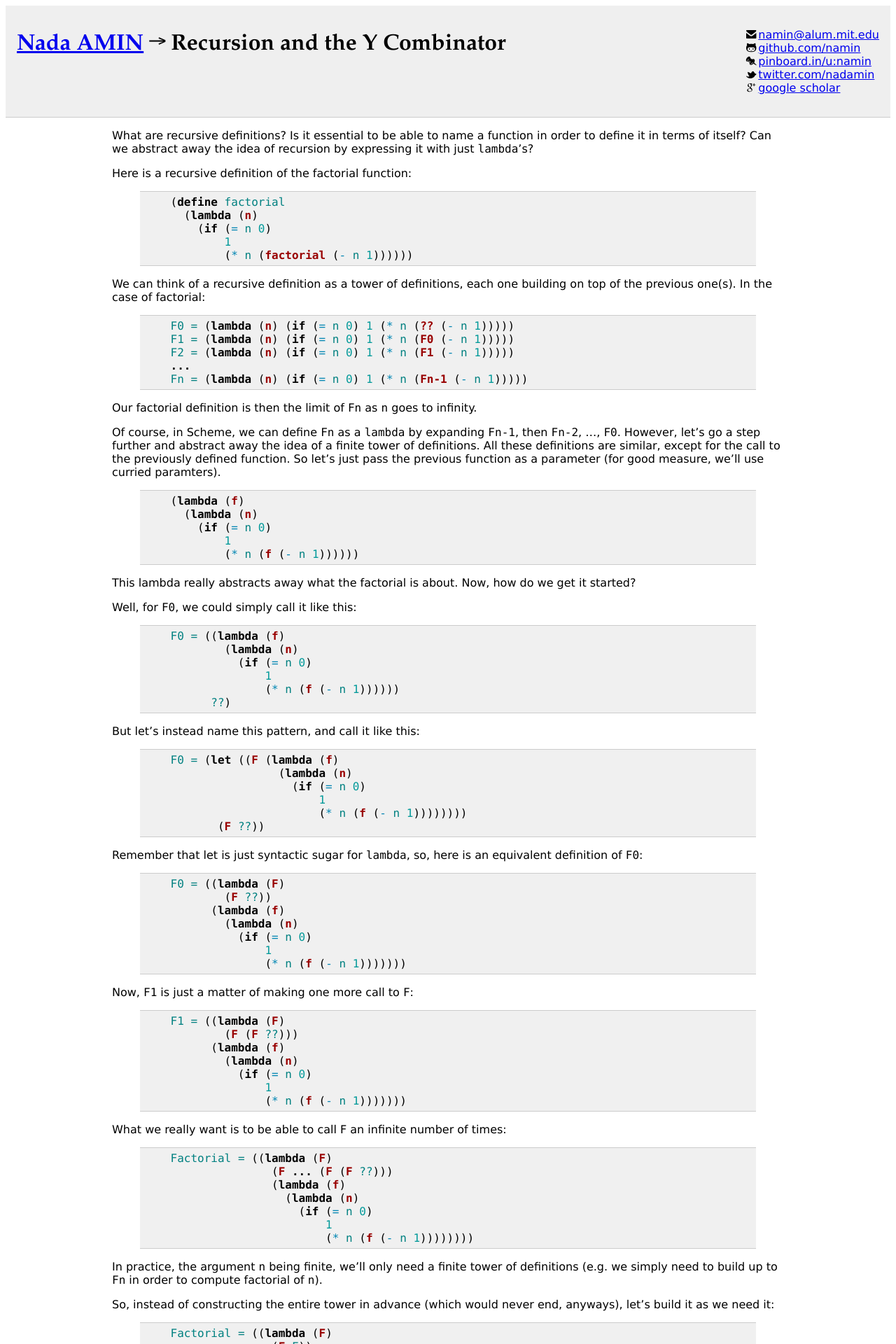
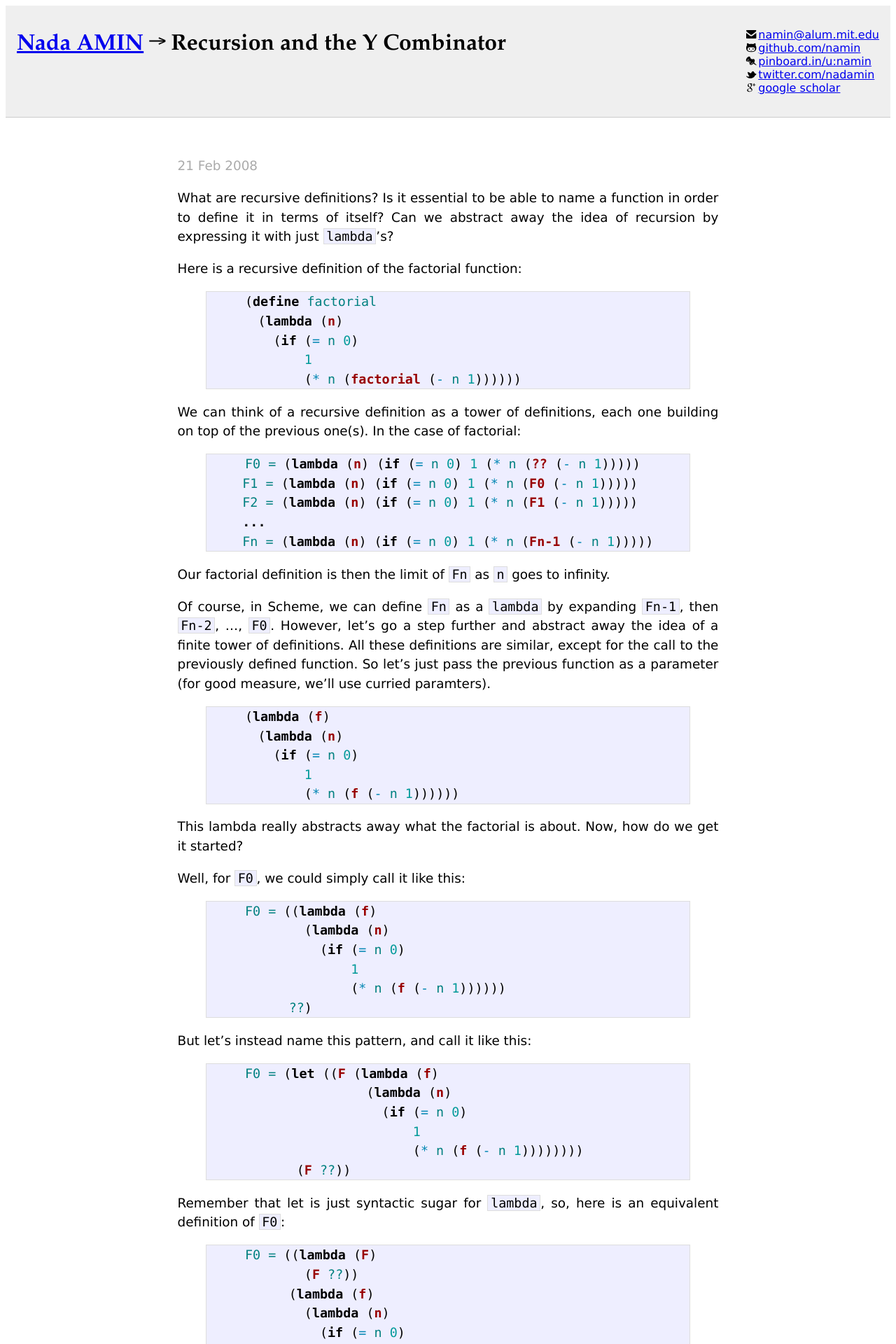
Before and after one commit to namin/namin.github.com, a Jekyll site: the page built from _posts/2008-02-21-y-combinator.md, in a window 1280 px wide. Shown: the top 1920 px of the page at 70% size. Built offline with Jekyll 4.4.1, drawn with Linux system fonts in a browser that asks for light colours.

Commit message:
update jekyll

```diff
--- a/_includes/default.html
+++ b/_includes/default.html
@@ -1,17 +1,18 @@
-<?xml version="1.0" encoding="UTF-8"?>
-<!DOCTYPE html PUBLIC "-//W3C//DTD XHTML 1.0 Strict//EN" "http://www.w3.org/TR/xhtml1/DTD/xhtml1-strict.dtd">
-<html xmlns="http://www.w3.org/1999/xhtml" lang="en" xml:lang="en">
-<meta http-equiv="Content-Type" content="text/html; charset=UTF-8"></meta>
-<head>
+<!DOCTYPE html>
+<html>
+    <head>
+        <meta charset="utf-8">
+        <meta http-equiv="X-UA-Compatible" content="IE=edge,chrome=1">
 <title>{% if page.title %} {{ page.title }} &larr; {% endif %}Nada Amin</title>
+<meta name="viewport" content="width=device-width">
 <meta name="author" content="Nada Amin"></meta>
+<link rel="stylesheet" href="/assets/css/font-awesome.css" type="text/css" />
+<link rel="stylesheet" href="/assets/css/syntax.css" type="text/css" />
 <link rel="stylesheet" href="/assets/css/default.css" type="text/css" />
-<link rel="stylesheet" href="/assets/css/syntax.css" type="text/css" />
-<link rel="stylesheet" href="/assets/css/font-awesome.css" type="text/css" />
+<link rel="stylesheet" href="/assets/css/main.css" type="text/css" />
 <link rel="alternate" type="application/atom+xml" href="/atom.xml" title="Atom feed">
 </head>
 <body>
-<a name="#top"></a>
 <div id="header">
 <div id="head">
 {% if page.title %}
@@ -35,8 +36,10 @@
 </div>
 </div>
 
+<div class="site">
 <div id="content">
 {{ content }}
+</div>
 </div>
 
 <div id="footer">
@@ -54,5 +57,6 @@
 {% endif %}
 {% endif %}
 </div>
+
 </body>
 </html>
--- a/_includes/post.html
+++ b/_includes/post.html
@@ -1 +1,4 @@
+<p class="meta">{{ page.date | date_to_string }}</p>
+<div class="post">
 {{ content }}
+</div>
--- a/assets/css/default.css
+++ b/assets/css/default.css
@@ -1,54 +1,74 @@
-body {
- font-family: 'Lucida Grande', Verdana, Arial, sans-serif;
+/*****************************************************************************/
+/*
+/* Home
+/*
+/*****************************************************************************/
+.posts {
+  list-style-type: none;
+  margin-bottom: 2em;
 }
 
-h1, h2, h3, h4 {
- font-family: Garamond, "Century Schoolbook L", serif;
+.posts li {
+  line-height: 1.75em;
 }
 
-h1 [lang|="ar"] {
- font-family: 'Lucida Grande', Verdana, Arial, Sans-Serif;
- text-align: right;
+.posts span {
+  color: #aaa;
+  font-size: 80%;
 }
-#header {
- overflow:hidden;
- xxposition:relative;
- background: #efefef;
- border-bottom: 1px solid #ccc;
- padding: 1em;
+
+/*****************************************************************************/
+/*
+/* Site
+/*
+/*****************************************************************************/
+
+.site {
+  font-size: 115%;
+  text-align: justify;
+  width: 42em;
+  margin: 3em auto 2em;
+  line-height: 1.5em;
 }
-#head {
- float: left;
+
+.meta {
+  color: #aaa;
 }
-#info {
- float: right;
- top: 2em;
- right: 2em;
+
+/*****************************************************************************/
+/*
+/* Posts
+/*
+/*****************************************************************************/
+
+/* standard */
+.post pre {
+  border: 1px solid #ddd;
+  background-color: #eef;
+  padding: 0 .4em;
 }
-#info ul {
- list-style: none;
+
+.post ul, .post ol {
+  margin-left: 1.35em;
 }
-#content {
- max-width: 60em;
- margin: 1em auto 1em auto;
+
+.post code {
+  border: 1px solid #ddd;
+  background-color: #eef;
+  padding: 0 .2em;
 }
-#footer {
- text-align: center;
- border-top: 1px solid #ccc;
- padding: 1em;
+
+.post pre code {
+  border: none;
 }
-#footer a:link, #footer a:visited {
- text-decoration: none;
+
+/* terminal */
+.post pre.terminal {
+  border: 1px solid #000;
+  background-color: #333;
+  color: #FFF;
 }
-.disabled {
- color: grey;
+
+.post pre.terminal code {
+  background-color: #333;
 }
-pre, code {
-  font-family: consolas, "Liberation Mono", monospace;
-}
-pre {
- background-color: #f0f0f0;
- border-top: 1px solid #ccc;
- border-bottom: 1px solid #ccc;
- padding: 5px;
-}
--- /dev/null
+++ b/assets/css/main.css
@@ -0,0 +1,48 @@
+body {
+ font-family: 'Lucida Grande', Verdana, Arial, sans-serif;
+}
+
+h1, h2, h3, h4 {
+ font-family: Garamond, "Century Schoolbook L", serif;
+}
+
+h1 [lang|="ar"] {
+ font-family: 'Lucida Grande', Verdana, Arial, Sans-Serif;
+ text-align: right;
+}
+#header {
+ overflow:hidden;
+ xxposition:relative;
+ background: #efefef;
+ border-bottom: 1px solid #ccc;
+ padding: 1em;
+}
+#head {
+ float: left;
+}
+#info {
+ float: right;
+ top: 2em;
+ right: 2em;
+}
+#info ul {
+ list-style: none;
+}
+#content {
+ max-width: 60em;
+ margin: 1em auto 1em auto;
+}
+#footer {
+ text-align: center;
+ border-top: 1px solid #ccc;
+ padding: 1em;
+}
+#footer a:link, #footer a:visited {
+ text-decoration: none;
+}
+.disabled {
+ color: grey;
+}
+pre, code {
+  font-family: consolas, "Liberation Mono", monospace;
+}
--- a/assets/css/syntax.css
+++ b/assets/css/syntax.css
@@ -1,61 +1,60 @@
-.hll { background-color: #ffffcc }
-.c { color: #999988; font-style: italic } /* Comment */
-.err { color: #a61717; background-color: #e3d2d2 } /* Error */
-.k { color: #000000; font-weight: bold } /* Keyword */
-.o { color: #000000; font-weight: bold } /* Operator */
-.cm { color: #999988; font-style: italic } /* Comment.Multiline */
-.cp { color: #999999; font-weight: bold; font-style: italic } /* Comment.Preproc */
-.c1 { color: #999988; font-style: italic } /* Comment.Single */
-.cs { color: #999999; font-weight: bold; font-style: italic } /* Comment.Special */
-.gd { color: #000000; background-color: #ffdddd } /* Generic.Deleted */
-.ge { color: #000000; font-style: italic } /* Generic.Emph */
-.gr { color: #aa0000 } /* Generic.Error */
-.gh { color: #999999 } /* Generic.Heading */
-.gi { color: #000000; background-color: #ddffdd } /* Generic.Inserted */
-.go { color: #888888 } /* Generic.Output */
-.gp { color: #555555 } /* Generic.Prompt */
-.gs { font-weight: bold } /* Generic.Strong */
-.gu { color: #aaaaaa } /* Generic.Subheading */
-.gt { color: #aa0000 } /* Generic.Traceback */
-.kc { color: #000000; font-weight: bold } /* Keyword.Constant */
-.kd { color: #000000; font-weight: bold } /* Keyword.Declaration */
-.kn { color: #000000; font-weight: bold } /* Keyword.Namespace */
-.kp { color: #000000; font-weight: bold } /* Keyword.Pseudo */
-.kr { color: #000000; font-weight: bold } /* Keyword.Reserved */
-.kt { color: #445588; font-weight: bold } /* Keyword.Type */
-.m { color: #009999 } /* Literal.Number */
-.s { color: #d01040 } /* Literal.String */
-.na { color: #008080 } /* Name.Attribute */
-.nb { color: #0086B3 } /* Name.Builtin */
-.nc { color: #445588; font-weight: bold } /* Name.Class */
-.no { color: #008080 } /* Name.Constant */
-.nd { color: #3c5d5d; font-weight: bold } /* Name.Decorator */
-.ni { color: #800080 } /* Name.Entity */
-.ne { color: #990000; font-weight: bold } /* Name.Exception */
-.nf { color: #990000; font-weight: bold } /* Name.Function */
-.nl { color: #990000; font-weight: bold } /* Name.Label */
-.nn { color: #555555 } /* Name.Namespace */
-.nt { color: #000080 } /* Name.Tag */
-.nv { color: #008080 } /* Name.Variable */
-.ow { color: #000000; font-weight: bold } /* Operator.Word */
-.w { color: #bbbbbb } /* Text.Whitespace */
-.mf { color: #009999 } /* Literal.Number.Float */
-.mh { color: #009999 } /* Literal.Number.Hex */
-.mi { color: #009999 } /* Literal.Number.Integer */
-.mo { color: #009999 } /* Literal.Number.Oct */
-.sb { color: #d01040 } /* Literal.String.Backtick */
-.sc { color: #d01040 } /* Literal.String.Char */
-.sd { color: #d01040 } /* Literal.String.Doc */
-.s2 { color: #d01040 } /* Literal.String.Double */
-.se { color: #d01040 } /* Literal.String.Escape */
-.sh { color: #d01040 } /* Literal.String.Heredoc */
-.si { color: #d01040 } /* Literal.String.Interpol */
-.sx { color: #d01040 } /* Literal.String.Other */
-.sr { color: #009926 } /* Literal.String.Regex */
-.s1 { color: #d01040 } /* Literal.String.Single */
-.ss { color: #990073 } /* Literal.String.Symbol */
-.bp { color: #999999 } /* Name.Builtin.Pseudo */
-.vc { color: #008080 } /* Name.Variable.Class */
-.vg { color: #008080 } /* Name.Variable.Global */
-.vi { color: #008080 } /* Name.Variable.Instance */
-.il { color: #009999 } /* Literal.Number.Integer.Long */
+.highlight  { background: #ffffff; }
+.highlight .c { color: #999988; font-style: italic } /* Comment */
+.highlight .err { color: #a61717; background-color: #e3d2d2 } /* Error */
+.highlight .k { font-weight: bold } /* Keyword */
+.highlight .o { font-weight: bold } /* Operator */
+.highlight .cm { color: #999988; font-style: italic } /* Comment.Multiline */
+.highlight .cp { color: #999999; font-weight: bold } /* Comment.Preproc */
+.highlight .c1 { color: #999988; font-style: italic } /* Comment.Single */
+.highlight .cs { color: #999999; font-weight: bold; font-style: italic } /* Comment.Special */
+.highlight .gd { color: #000000; background-color: #ffdddd } /* Generic.Deleted */
+.highlight .gd .x { color: #000000; background-color: #ffaaaa } /* Generic.Deleted.Specific */
+.highlight .ge { font-style: italic } /* Generic.Emph */
+.highlight .gr { color: #aa0000 } /* Generic.Error */
+.highlight .gh { color: #999999 } /* Generic.Heading */
+.highlight .gi { color: #000000; background-color: #ddffdd } /* Generic.Inserted */
+.highlight .gi .x { color: #000000; background-color: #aaffaa } /* Generic.Inserted.Specific */
+.highlight .go { color: #888888 } /* Generic.Output */
+.highlight .gp { color: #555555 } /* Generic.Prompt */
+.highlight .gs { font-weight: bold } /* Generic.Strong */
+.highlight .gu { color: #aaaaaa } /* Generic.Subheading */
+.highlight .gt { color: #aa0000 } /* Generic.Traceback */
+.highlight .kc { font-weight: bold } /* Keyword.Constant */
+.highlight .kd { font-weight: bold } /* Keyword.Declaration */
+.highlight .kp { font-weight: bold } /* Keyword.Pseudo */
+.highlight .kr { font-weight: bold } /* Keyword.Reserved */
+.highlight .kt { color: #445588; font-weight: bold } /* Keyword.Type */
+.highlight .m { color: #009999 } /* Literal.Number */
+.highlight .s { color: #d14 } /* Literal.String */
+.highlight .na { color: #008080 } /* Name.Attribute */
+.highlight .nb { color: #0086B3 } /* Name.Builtin */
+.highlight .nc { color: #445588; font-weight: bold } /* Name.Class */
+.highlight .no { color: #008080 } /* Name.Constant */
+.highlight .ni { color: #800080 } /* Name.Entity */
+.highlight .ne { color: #990000; font-weight: bold } /* Name.Exception */
+.highlight .nf { color: #990000; font-weight: bold } /* Name.Function */
+.highlight .nn { color: #555555 } /* Name.Namespace */
+.highlight .nt { color: #000080 } /* Name.Tag */
+.highlight .nv { color: #008080 } /* Name.Variable */
+.highlight .ow { font-weight: bold } /* Operator.Word */
+.highlight .w { color: #bbbbbb } /* Text.Whitespace */
+.highlight .mf { color: #009999 } /* Literal.Number.Float */
+.highlight .mh { color: #009999 } /* Literal.Number.Hex */
+.highlight .mi { color: #009999 } /* Literal.Number.Integer */
+.highlight .mo { color: #009999 } /* Literal.Number.Oct */
+.highlight .sb { color: #d14 } /* Literal.String.Backtick */
+.highlight .sc { color: #d14 } /* Literal.String.Char */
+.highlight .sd { color: #d14 } /* Literal.String.Doc */
+.highlight .s2 { color: #d14 } /* Literal.String.Double */
+.highlight .se { color: #d14 } /* Literal.String.Escape */
+.highlight .sh { color: #d14 } /* Literal.String.Heredoc */
+.highlight .si { color: #d14 } /* Literal.String.Interpol */
+.highlight .sx { color: #d14 } /* Literal.String.Other */
+.highlight .sr { color: #009926 } /* Literal.String.Regex */
+.highlight .s1 { color: #d14 } /* Literal.String.Single */
+.highlight .ss { color: #990073 } /* Literal.String.Symbol */
+.highlight .bp { color: #999999 } /* Name.Builtin.Pseudo */
+.highlight .vc { color: #008080 } /* Name.Variable.Class */
+.highlight .vg { color: #008080 } /* Name.Variable.Global */
+.highlight .vi { color: #008080 } /* Name.Variable.Instance */
+.highlight .il { color: #009999 } /* Literal.Number.Integer.Long */
```
